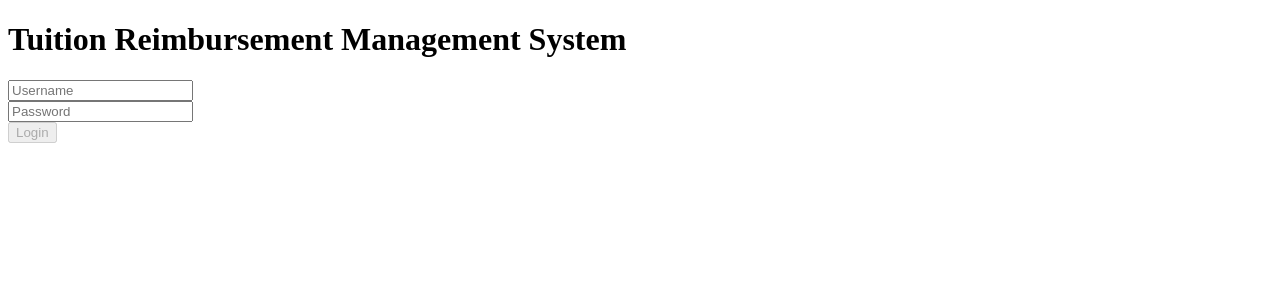
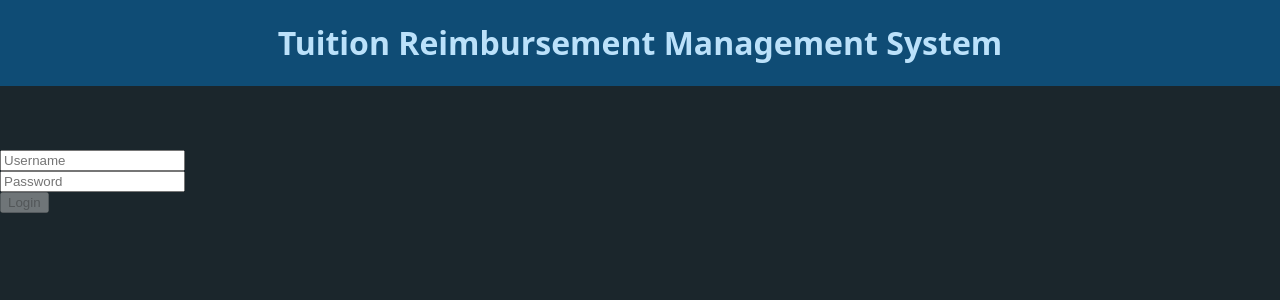
Before and after one commit to 2005Java-Nick/gautam_ramasubramanian_p1, an Angular app in the folder angular-trms/: page /login in a window 1280 px wide. Shown: the top 300 px of the page. Built offline with nearby package versions, Linux system fonts and the light colour scheme.

Commit message:
Styled page so that it has dark blue theme

```diff
--- a/angular-trms/src/app/app.component.html
+++ b/angular-trms/src/app/app.component.html
@@ -1,2 +1,2 @@
-<h1>{{ title }}</h1>
+<app-header [headerTitle]="title"></app-header>
 <router-outlet></router-outlet>
--- a/angular-trms/src/app/app.module.ts
+++ b/angular-trms/src/app/app.module.ts
@@ -6,12 +6,14 @@ import { AppRoutingModule } from './app-routing.module';
 import { AppComponent } from './app.component';
 import { SignupFormComponent } from './signup-form/signup-form.component';
 import { LoginFormComponent } from './login-form/login-form.component';
+import { HeaderComponent } from './header/header.component';
 
 @NgModule({
   declarations: [
     AppComponent,
     SignupFormComponent,
-    LoginFormComponent
+    LoginFormComponent,
+    HeaderComponent
   ],
   imports: [
     BrowserModule,
--- a/angular-trms/src/styles.css
+++ b/angular-trms/src/styles.css
@@ -1 +1,10 @@
-/* You can add global styles to this file, and also import other style files */
+/* Copied from Tailwind CSS */
+h1, p {
+  font-family: system-ui, -apple-system, BlinkMacSystemFont, "Segoe UI", Roboto, "Helvetica Neue", Arial, "Noto Sans", sans-serif, "Apple Color Emoji", "Segoe UI Emoji", "Segoe UI Symbol", "Noto Color Emoji";
+}
+
+body {
+  margin: 0;
+  padding: 0;
+  background-color: #1b262c;
+}
```
